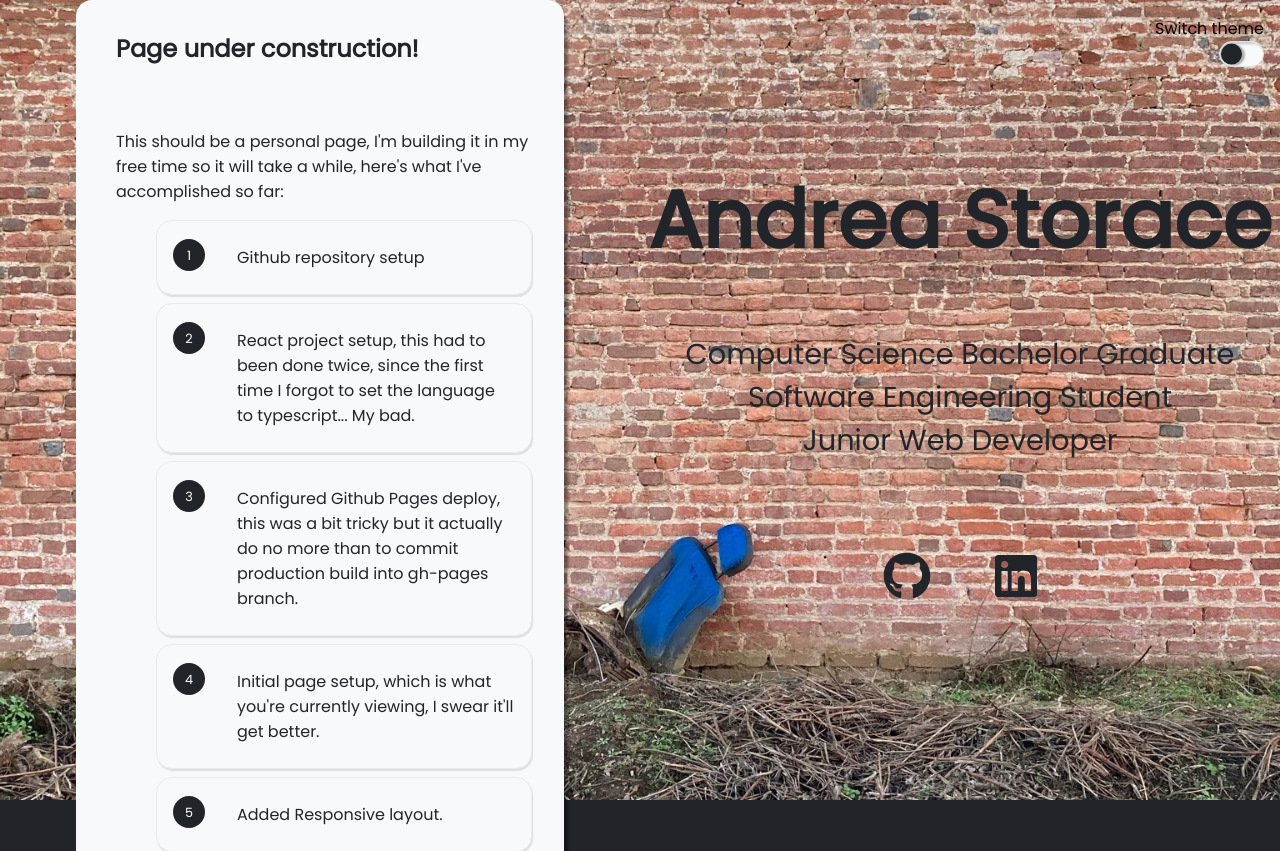
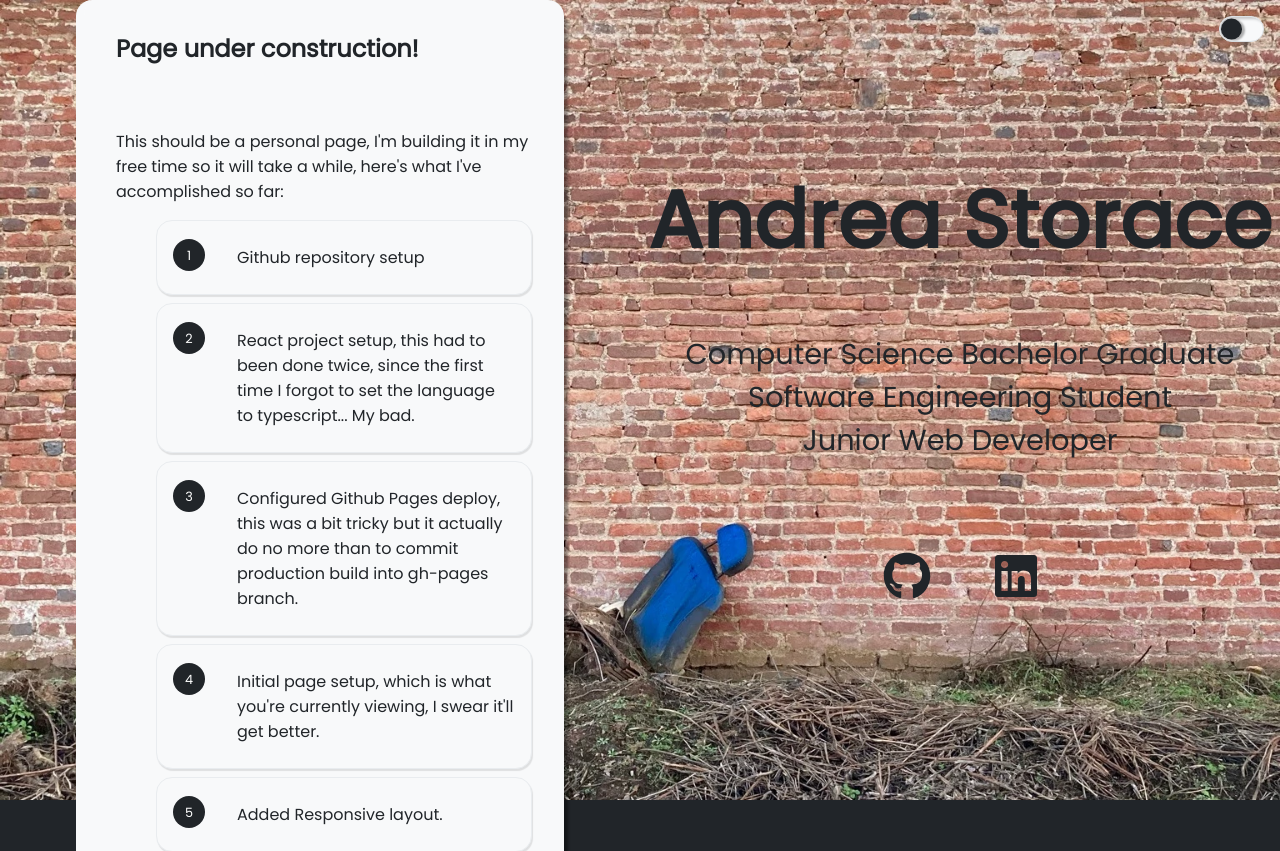
Before and after one commit to phibonacho/rollingflamingo.github.io, a React (Create React App) app: page / in a window 1280 px wide. Shown: the top 851 px of the page. Built offline with nearby package versions, Linux system fonts and the light colour scheme.

Commit message:
removed text

```diff
--- a/src/App.tsx
+++ b/src/App.tsx
@@ -45,10 +45,7 @@ export default class App extends React.Component<IAppProps, IAppState>{
           }}>
             <Navbar
               rightContent={
-                <div>
-                  <span>Switch theme</span>
-                  <Toggle id={`theme-switch`} onClick={this.toggleTheme}/>
-                </div>
+                <Toggle id={`theme-switch`} onClick={this.toggleTheme}/>
               }
             />
             <HeroBanner
```
